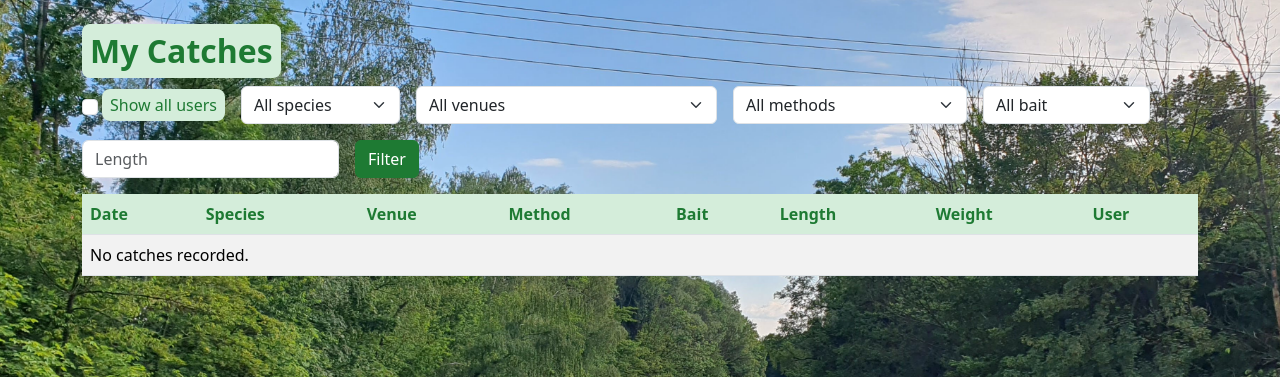
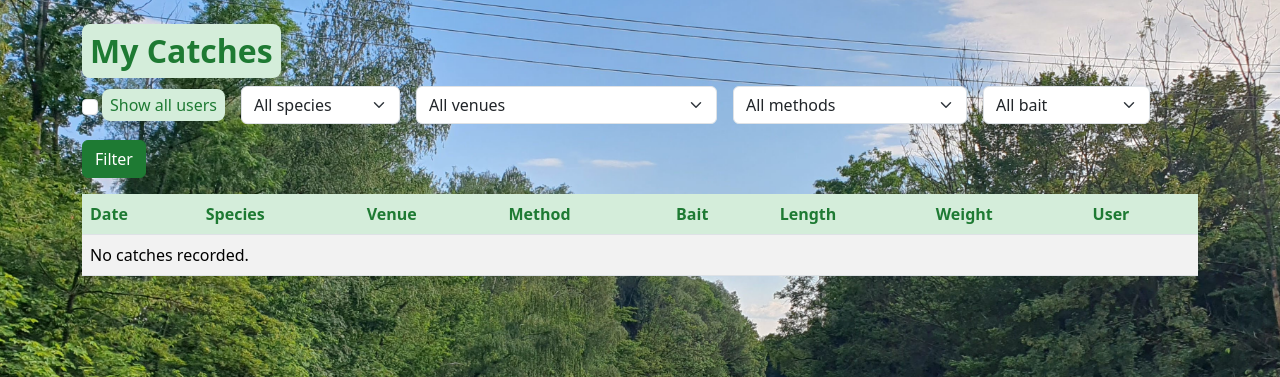
Before and after one commit to peteburn/fishing, a Django app: page /catch/ in a window 1280 px wide. Shown: the part 56-433 px from the top of the page. Run offline with Django 5.2, Linux system fonts and the light colour scheme; a user stored in the database is signed in; data comes from the database, SQL or seed files in the repository; both versions use the stored data as it was after the commit; data that the repository does not hold is empty; some libraries are stand-ins or nearby versions.

Commit message:
Remove length filter

```diff
--- a/catch/templates/catch/catch_list.html
+++ b/catch/templates/catch/catch_list.html
@@ -38,9 +38,6 @@
       <option value="{{ bait.id }}" {% if current_filters.bait == bait.id|stringformat:"s" %}selected{% endif %}>{{ bait.name }}</option>
       {% endfor %}
     </select>
-  </div>
-  <div class="col-auto">
-    <input type="number" name="length" placeholder="Length" step="0.1" class="form-control" value="{{ current_filters.length }}">
   </div>
   <div class="col-auto">
     <button class="btn btn-primary" type="submit">Filter</button>
```
Also changed, not shown: db.sqlite3.
